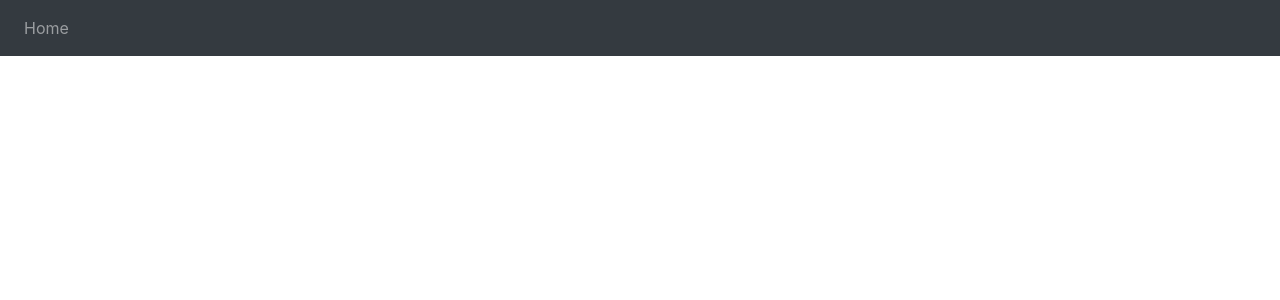
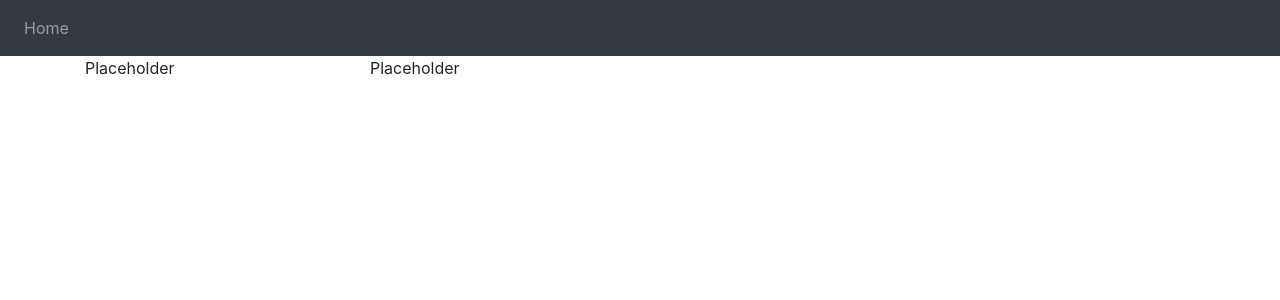
Before and after one commit to coheleach/Self-Help-Front-End, an Angular app in the folder self-help/: page / in a window 1280 px wide. Shown: the top 300 px of the page. Built offline with nearby package versions, Linux system fonts and the light colour scheme.

Commit message:
added todos component

```diff
--- a/self-help/src/app/app.component.html
+++ b/self-help/src/app/app.component.html
@@ -1,8 +1,8 @@
 <app-navbar></app-navbar>
 <div class="container">
   <div class="row">
-    <div class="col-xs-12">
-
+    <div class="col-xs-12 col-md-12">
+      <app-to-dos></app-to-dos>
     </div>
   </div>
 </div>
--- a/self-help/src/app/app.module.ts
+++ b/self-help/src/app/app.module.ts
@@ -3,11 +3,13 @@ import { NgModule } from '@angular/core';
 
 import { AppComponent } from './app.component';
 import { NavbarComponent } from './navbar/navbar.component';
+import { ToDosComponent } from './to-dos/to-dos.component';
 
 @NgModule({
   declarations: [
     AppComponent,
-    NavbarComponent
+    NavbarComponent,
+    ToDosComponent
   ],
   imports: [
     BrowserModule
--- a/self-help/src/app/navbar/navbar.component.html
+++ b/self-help/src/app/navbar/navbar.component.html
@@ -1,4 +1,4 @@
-<nav class="navbar navbar-expand-lg fixed-top navbar-dark bg-dark">
+<nav class="navbar navbar-expand-lg navbar-dark bg-dark">
     <div class="collapse navbar-collapse">
         <ul class="nav navbar-nav">
             <li class="nav-item">
--- /dev/null
+++ b/self-help/src/app/to-dos/to-dos.component.html
@@ -0,0 +1,8 @@
+<div class="row">
+    <div class="col-md-3 col-xs-12 debug-highlight-black">
+        <p>Placeholder</p>
+    </div>
+    <div class="col-md-7 col-xs-12 col-offset-md-2 debug-highlight-black">
+        <p>Placeholder</p>
+    </div>
+</div>
--- /dev/null
+++ b/self-help/src/app/to-dos/to-dos.component.ts
@@ -0,0 +1,15 @@
+import { Component, OnInit } from '@angular/core';
+
+@Component({
+  selector: 'app-to-dos',
+  templateUrl: './to-dos.component.html',
+  styleUrls: ['./to-dos.component.css']
+})
+export class ToDosComponent implements OnInit {
+
+  constructor() { }
+
+  ngOnInit(): void {
+  }
+
+}
```
Also changed, not shown: self-help/src/app/to-dos/to-dos.component.css (added), 1 other file (tests, documents, lock files or other folders).
